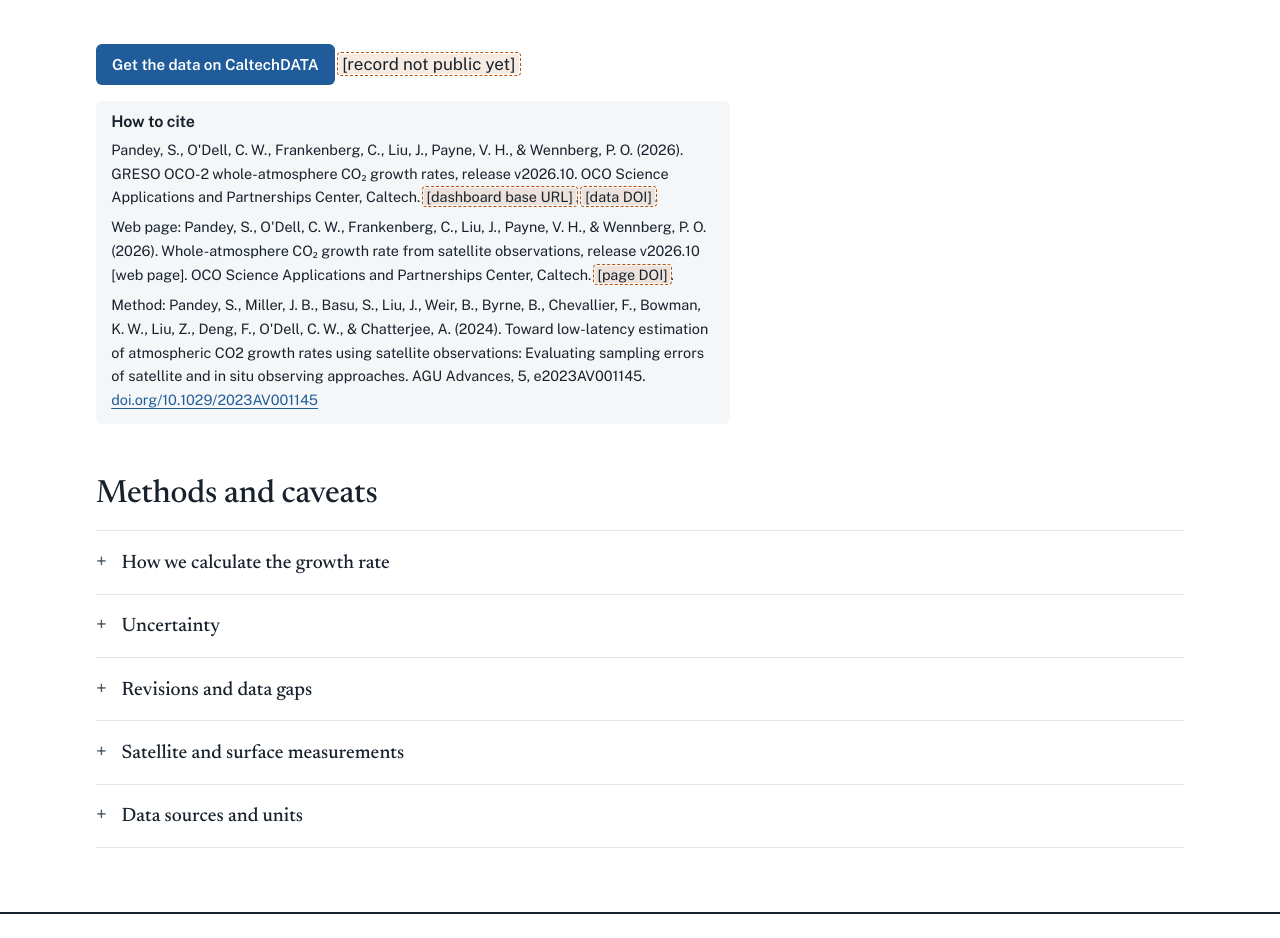
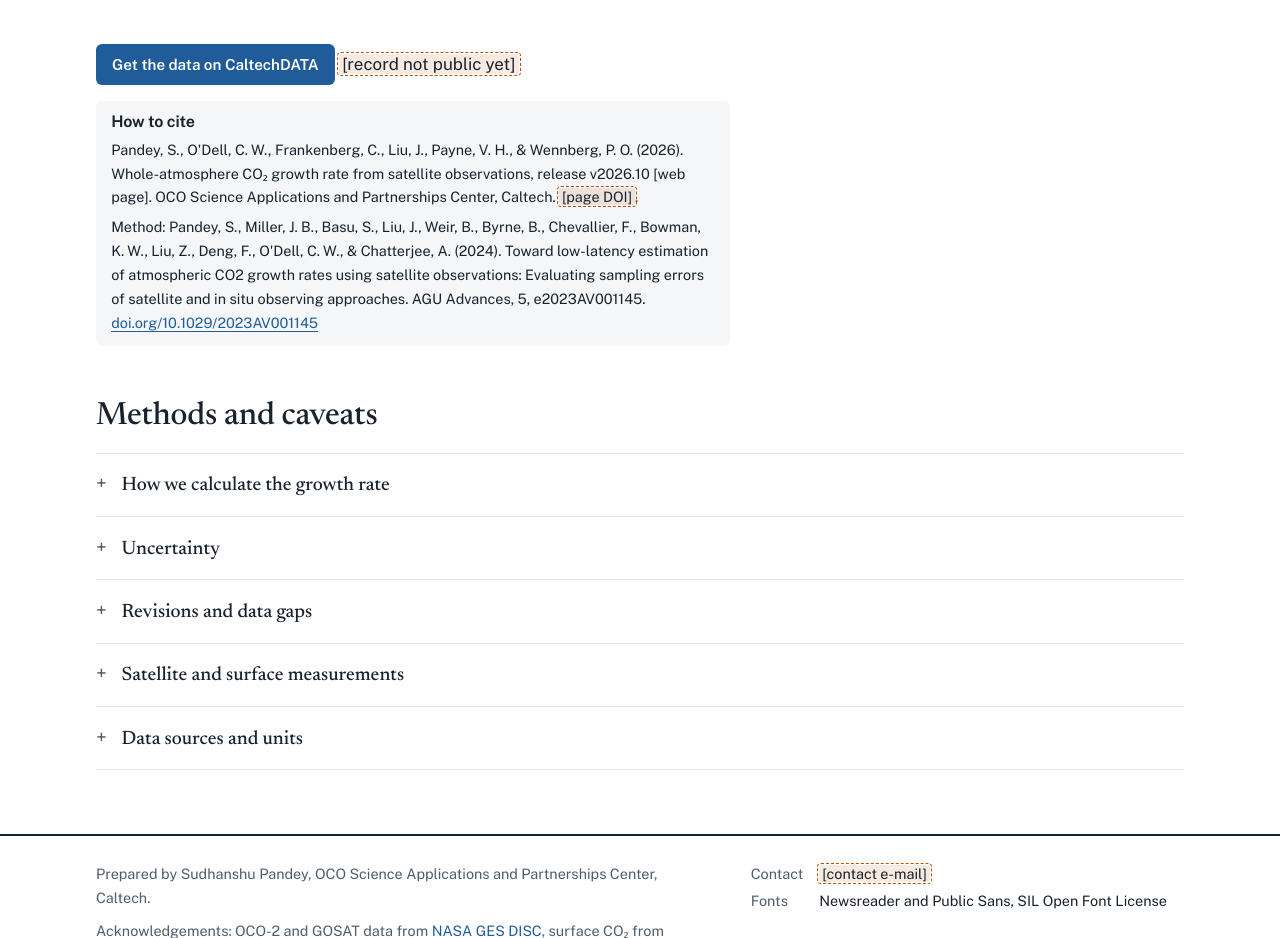
Before and after one commit to sudshu/oco-sac-growth-rate-preview, a plain HTML site: page growth-rate/index.html in a window 1280 px wide. Shown: the part 2260-3198 px from the top of the page. Drawn offline with Linux system fonts and the light colour scheme.

Commit message:
Main page: How to cite gives the page's own citation, not the data's
On the main page, "How to cite" now gives only the web page citation
(the data authors, the page's title and release, [page DOI] until the
page's DOI is registered), then the method paper; the data citation is
off the page. The "Download PNG" pictures' source line and their
embedded "Cite as" text follow. The blog's "How to cite" is back to the
data citation and the method paper. Downloads unchanged.

Co-Authored-By: Claude Opus 5.5 <noreply@anthropic.com>

```diff
--- a/growth-rate/index.html
+++ b/growth-rate/index.html
@@ -475,16 +475,16 @@ html.js .anntbl-wrap:not(.open){display:none}
     <!-- Download: only the link to the CaltechDATA record (user, 2026-11-04: "I want the user to go to the Caltech data
          page ... I don't want to have direct download from this page", then "Remove all except for ... Get the data on
          CaltechDATA"). The record gives the files, the README, the citation and the licence; the heading is for screen
-         readers only. Under the link, "How to cite" (user, 2026-11-05), as on the blog: the files' citation, this
-         page's own citation (user, 2026-11-07) and the method paper, filled in by the build. The PNG pictures' source
-         line reads the first paragraph, the files' citation. -->
+         readers only. Under the link, "How to cite" (user, 2026-11-05): this page's own citation, not the files'
+         citation (user, 2026-11-07: "I only want the web page citation, not the data page citation. On this web
+         page."), and the method paper, filled in by the build. The PNG pictures' source line reads the first
+         paragraph, the page's citation. -->
     <section class="block" id="download" aria-labelledby="dl-h">
       <h2 id="dl-h" class="sr">Download</h2>
       <p class="dl-go"><a class="primary" href="https://doi.org/10.82941/ocosac.greso.co2.data">Get the data on CaltechDATA</a> <span class="todo">[record not public yet]</span></p>
       <div class="cite" id="cite">
         <h3>How to cite</h3>
-        <p>Pandey, S., O&#x27;Dell, C. W., Frankenberg, C., Liu, J., Payne, V. H., &amp; Wennberg, P. O. (2026). GRESO OCO-2 whole-atmosphere CO₂ growth rates, release v2026.10. OCO Science Applications and Partnerships Center, Caltech. <span class="todo">[dashboard base URL]</span>. <span class="todo">[data DOI]</span>.</p>
-        <p>Web page: Pandey, S., O&#x27;Dell, C. W., Frankenberg, C., Liu, J., Payne, V. H., &amp; Wennberg, P. O. (2026). Whole-atmosphere CO₂ growth rate from satellite observations, release v2026.10 [web page]. OCO Science Applications and Partnerships Center, Caltech. <span class="todo">[page DOI]</span>.</p>
+        <p>Pandey, S., O&#x27;Dell, C. W., Frankenberg, C., Liu, J., Payne, V. H., &amp; Wennberg, P. O. (2026). Whole-atmosphere CO₂ growth rate from satellite observations, release v2026.10 [web page]. OCO Science Applications and Partnerships Center, Caltech. <span class="todo">[page DOI]</span>.</p>
         <p>Method: Pandey, S., Miller, J. B., Basu, S., Liu, J., Weir, B., Byrne, B., Chevallier, F., Bowman, K. W., Liu, Z., Deng, F., O&#x27;Dell, C. W., &amp; Chatterjee, A. (2024). Toward low-latency estimation of atmospheric CO2 growth rates using satellite observations: Evaluating sampling errors of satellite and in situ observing approaches. AGU Advances, 5, e2023AV001145. <a href="https://doi.org/10.1029/2023AV001145">doi.org/10.1029/2023AV001145</a></p>
       </div>
     </section>
@@ -1860,7 +1860,7 @@ function setupZ10() {
    plots"). Pictures only: the data files stay on CaltechDATA (decision 59), and decision 21's "no export buttons on
    charts" now covers data exports only. The chart is drawn again at a fixed width (PNG_W) in the light theme, with the
    reader's units and switches, and put back before the screen repaints. The picture holds the title, the legend's
-   active entries, the chart, its caption, the data citation (without [placeholders]), the page address with a small
+   active entries, the chart, its caption, the page's citation (without [placeholders]), the page address with a small
    QR code that opens the page at the chart (user, 2026-11-07), the date and the Caltech and JPL logos, at 3x and
    300 dpi; the PNG's text fields carry the title, caption, citation and the view link. It leaves out the layer
    switches (GOSAT, Events) and the latitude chart's "data gap" mark (user's review of the first pictures,
@@ -2203,7 +2203,7 @@ function savePng(name, btn) {
     return new Promise(function (ok) { cv.toBlob(ok, "image/png"); });
   }).then(function (blob) { return blob.arrayBuffer(); }).then(function (buf) {
     var out = pngMeta(new Uint8Array(buf), { Title: s.title, Author: "OCO Science Applications and Partnerships Center, Caltech", Description: s.text,
-      Comment: "Data: " + s.cite, Source: location.href, "Creation Time": now.toISOString(), Software: "GRESO growth-rate page, release " + M.release });
+      Comment: "Cite as: " + s.cite, Source: location.href, "Creation Time": now.toISOString(), Software: "GRESO growth-rate page, release " + M.release });
     var url = URL.createObjectURL(out), a = H("a", { href: url }, doc.body);
     a.download = file; a.click(); doc.body.removeChild(a);
     setTimeout(function () { URL.revokeObjectURL(url); }, 10000);
```
Also changed, not shown: blog/co2-growth-rate-from-space/index.html (+1 -3 lines).
